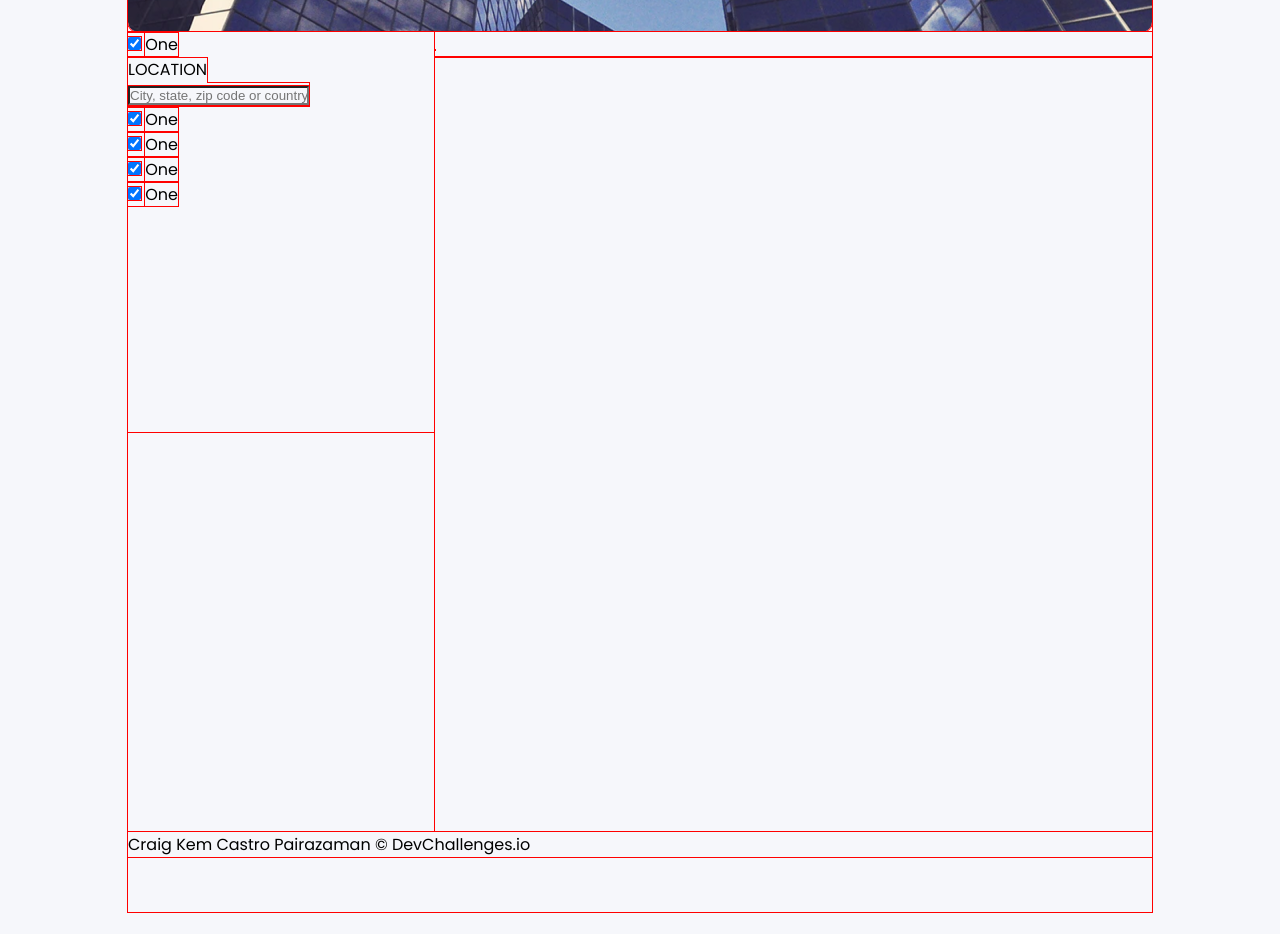
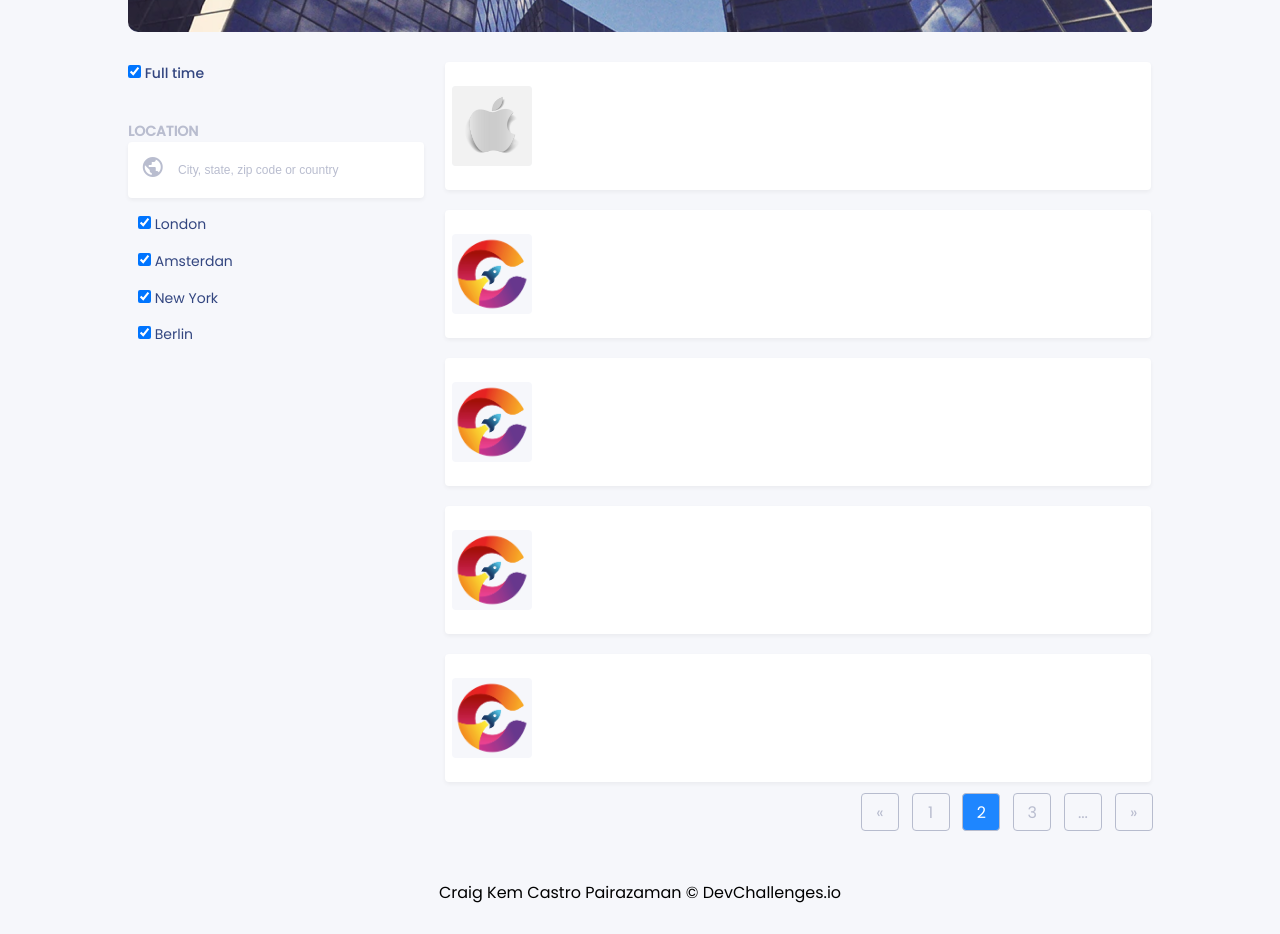
Before and after one commit to leave20/challenge-1, a plain HTML site: page index.html in a window 1280 px wide. Shown: the part 240-1174 px from the top of the page. Drawn offline with Linux system fonts and the light colour scheme.

Commit message:
Update new sections : Filter and list jobs

```diff
--- a/css/style.css
+++ b/css/style.css
@@ -2,15 +2,14 @@
   padding: 0;
   margin: 0;
   background: #f6f7fb;
-  outline: red solid 1px;
+  /*outline: red solid 1px;*/
 }
 body {
   display: flex;
   justify-content: center;
-
 }
 .container {
-  width: 80vw;
+  width: 80%;
   height: 100%;
   display: flex;
   margin: 0.5em 0.5em 0.1em 0.5em;
@@ -47,7 +46,6 @@ body {
   height: 8vh;
   border-radius: 4px;
   font-size: 12px;
-  border: none;
   padding-left: 40px;
   border: none;
   outline: none;
@@ -58,8 +56,8 @@ body {
 .button-search {
   background: #1480fc;
   position: absolute;
-  width: 11%;
-  height: 3rem;
+  width: 10.5%;
+  height: 7.5%;
   border-radius: 4px;
   color: white;
   margin-left: 21.2%;
@@ -75,16 +73,120 @@ body {
   display: flex;
   width: 100%;
   height: 100vh;
+  padding-top: 20px;
 }
 .filter {
   width: 30%;
-  height: 50%;
+  height: 40%;
+  display: flex;
+  flex-direction: column;
+  justify-content: space-around;
+  color: #334680;
+  font-family: "Poppins";
+  font-style: normal;
+  font-weight: 500;
+  font-size: 14px;
+  line-height: 21px;
+}
+.location {
+  color: #b9bdcf;
+  font-weight: bold;
+  font-size: 14px;
+  line-height: 21px;
+  font-style: normal;
+  display: flex;
+  flex-direction: column;
+  height: 80%;
+  justify-content: space-evenly;
+}
+.location input[type="text"] {
+  width: 80%;
+  height: 7vh;
+  border-radius: 4px;
+  border: none;
+  outline: none;
+  background: #ffffff;
+  box-shadow: 0px 2px 4px rgba(0, 0, 0, 0.05);
+  font-size: 12px;
+  padding-left: 50px;
+}
+.world {
+  position: absolute;
+  margin-top: 0.8rem;
+  margin-left: 0.8rem;
+}
+.location input[type="text"]::placeholder {
+  color: #b9bdcf;
+}
+.check {
+  font-weight: normal;
+  margin-left: 10px;
+  color: #334680;
+  font-size: 14px;
+  line-height: 21px;
 }
 .list {
+  display: flex;
+  flex-direction: column;
   width: 70%;
   height: 100%;
+  justify-content: flex-start;
+  align-items: flex-start;
 }
-footer{
-    width:100%;
+.card {
+  width: 98.5%;
+  height: 16vh;
+  background: white;
+  box-shadow: 0px 2px 4px rgba(0, 0, 0, 0.05);
+  margin: 10px;
+  display: flex;
+  justify-content: space-around;
+  align-items: center;
+  border-radius: 4px;
+}
+.card img {
+  border-radius: 4px;
+  width: 5rem;
+  height: 5rem;
+}
+.card .date {
+  background: transparent;
+  width: 85%;
+  height: 5rem;
+}
+.pagination {
+  margin-left: 58.5%;
+  height: 2.5rem;
+  width: 42.5%;
+  display: flex;
+  justify-content: space-around;
+}
+.pagination a {
+  display: flex;
+  color: #b9bdcf;
+  width: 36px;
+  height: 36px;
+  text-decoration: none;
+  transition: background-color 0.3s;
+  border: 1px solid #b7bcce;
+  margin: 1px;
+  border-radius: 4px;
+  text-align: center;
+  justify-content: center;
+  align-items: center;
+}
+.pagination a:hover {
+  border: 1px solid #1e86ff;
+}
+.pagination a.active {
+  background-color: #1e86ff;
+  color: white;
+}
+footer {
+  display: flex;
+  width: 100%;
   height: 10vh;
+  text-align: center;
+  justify-content: center;
+  align-items: center;
 }
--- a/index.html
+++ b/index.html
@@ -8,9 +8,7 @@
   <link rel="stylesheet" href="css/style.css">
   <link href="https://fonts.googleapis.com/icon?family=Material+Icons" rel="stylesheet">
   <title>Devchallenges</title>
-
 </head>
-
 <body>
   <div class="container">
     <div class="header">
@@ -28,34 +26,66 @@
       <div class="filter">
         <label for="">
           <input type="checkbox" checked="checked">
-          <span class="checkmark">One</span><br>
+          <span class="checkmark">Full time</span><br>
         </label>
+        <div class="location">
         <label >LOCATION <br>
+          <span class="material-icons world">
+            public
+            </span>
           <input type="text" placeholder="City, state, zip code or country">
-        </label><br>
-        <label for="">
+        </label>
+        <label for="" class="check">
           <input type="checkbox" checked="checked">
-          <span class="checkmark">One</span><br>
+          <span class="checkmark">London</span>
         </label>
-        <label for="">
+        <label for="" class="check">
           <input type="checkbox" checked="checked">
-          <span class="checkmark">One</span><br>
+          <span class="checkmark">Amsterdan</span><br>
         </label>
-        <label for="">
+        <label for="" class="check">
           <input type="checkbox" checked="checked">
-          <span class="checkmark">One</span><br>
+          <span class="checkmark">New York</span><br>
         </label>
-        <label for="">
+        <label for="" class="check">
           <input type="checkbox" checked="checked">
-          <span class="checkmark">One</span><br>
+          <span class="checkmark">Berlin</span><br>
         </label>
-
-
+      </div>
       </div>
       <div class="list">
         <div class="card">
-          <img src="" alt="">
+          <img src="empresa1.jpg" alt="">
+          <div class="date">
+            <!--<small>Kasisto</small>
+            <h2>Front End Software Enginner</h2>
+            <a href="">Full time</a>-->
+          </div>
+        </div>
+        <div class="card">
+          <img src="empresa2.png" alt="">
           <div class="date"></div>
+        </div>
+        <div class="card">
+          <img src="empresa2.png" alt="">
+          <div class="date"></div>
+        </div>
+        <div class="card">
+          <img src="empresa2.png" alt="">
+          <div class="date"></div>
+        </div>
+        <div class="card">
+          <img src="empresa2.png" alt="">
+          <div class="date"></div>
+        </div>
+
+        <div class="pagination">
+          <a class="pagNum" href="#">&laquo;</a>
+          <a href="#">1</a>
+          <a href="#" class="active">2</a>
+          <a href="#">3</a>
+          <a href="#">...</a>
+          <a href="#">&raquo;</a>
         </div>
       </div>
     </div>
@@ -64,5 +94,4 @@
     </footer>
   </div>
 </body>
-
 </html>
```
Also changed, not shown: empresa1.jpg (added), empresa2.png (added).
